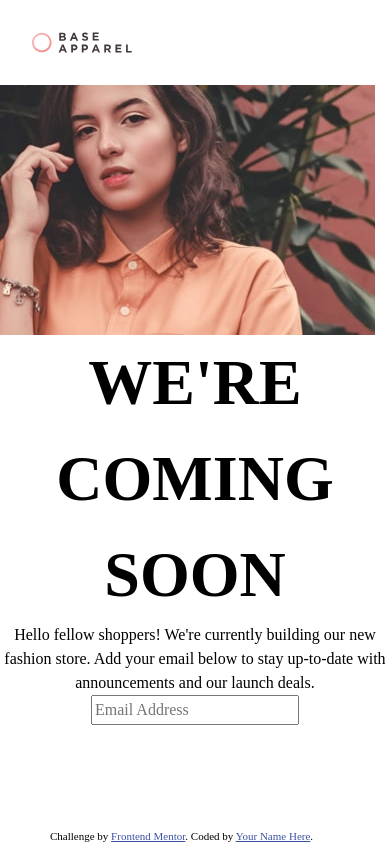
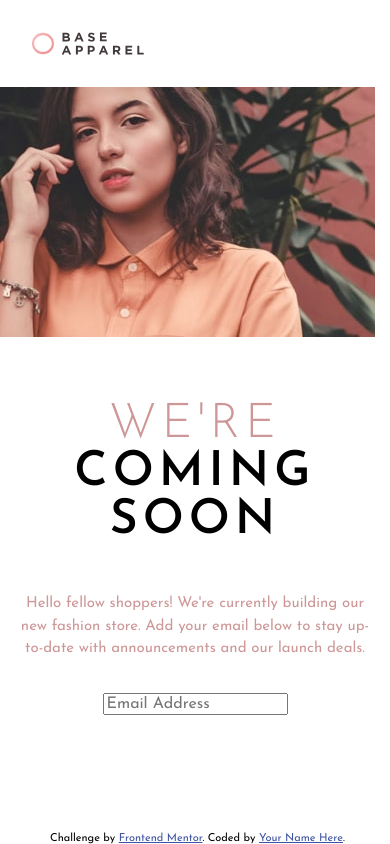
Before and after one commit to nathan-codes/base-apparel-coming-soon-master, a plain HTML site: page index.html in a window 390 px wide. Drawn offline with Linux system fonts and the light colour scheme.

Commit message:
Mobile Screen 1.0

```diff
--- a/css/styles.css
+++ b/css/styles.css
@@ -30,7 +30,7 @@ body {
   5. Improve text rendering
 */
 body {
-  line-height: 1.5;
+
   -webkit-font-smoothing: antialiased;
 }
 
@@ -97,23 +97,60 @@ h6 {
 body {
   font-size: 16px;
   text-align: center;
+  font-family: 'Josefin Sans', sans-serif;
+
 
 }
 
 
 /* Image Logo  */
 .img_logo {
-  width: 42%;
+  width: 45%;
   padding: 2rem 2rem;
 }
 
 
 
 /* Main Heading */
- h1 {
+h1 {
+
   text-transform: uppercase;
-  font-size: 4rem;
- }
+  font-size: 3rem;
+  font-weight: var(--fw-bold);
+  padding: 4rem 0 1rem 0;
+  letter-spacing: 5px;
+
+}
+
+h1 span {
+  color: var(--Desaturated-Red);
+  font-weight: var(--fw-light);
+}
+
+
+.comingSoon__content p {
+
+  color: var(--Desaturated-Red);
+  padding: 2rem 1.2rem;
+  line-height: 1.5;
+  font-size: 15px;
+
+}
+
+
+
+
+
+
+
+
+
+
+
+
+
+
+
 
 
 .attribution {
--- a/index.html
+++ b/index.html
@@ -32,7 +32,7 @@
 
   <main>
 
-    <section class="comingSoon">
+    <div class="comingSoon">
 
       <img src="/images/logo.svg" alt="Logo" class="img_logo">
 
@@ -44,6 +44,8 @@
       <div class="comingSoon__content">
 
         <h1> <span>We're </span> coming soon</h1>
+
+
         <p>Hello fellow shoppers! We're currently building our new fashion store.
           Add your email below to stay up-to-date with announcements and our launch deals.</p>
 
@@ -62,7 +64,7 @@
 
 
 
-    </section>
+    </div>
 
   </main>
 
```
